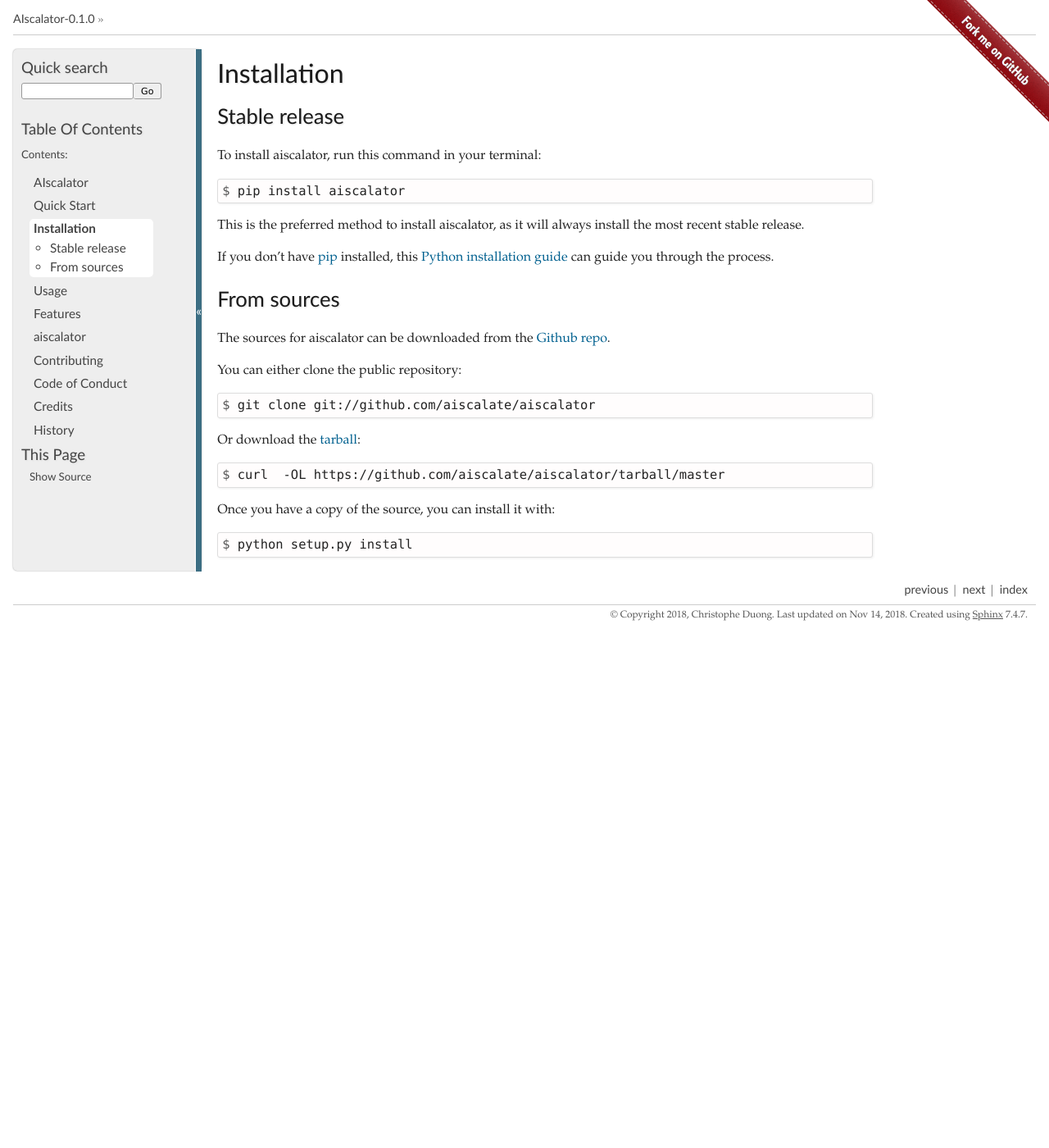
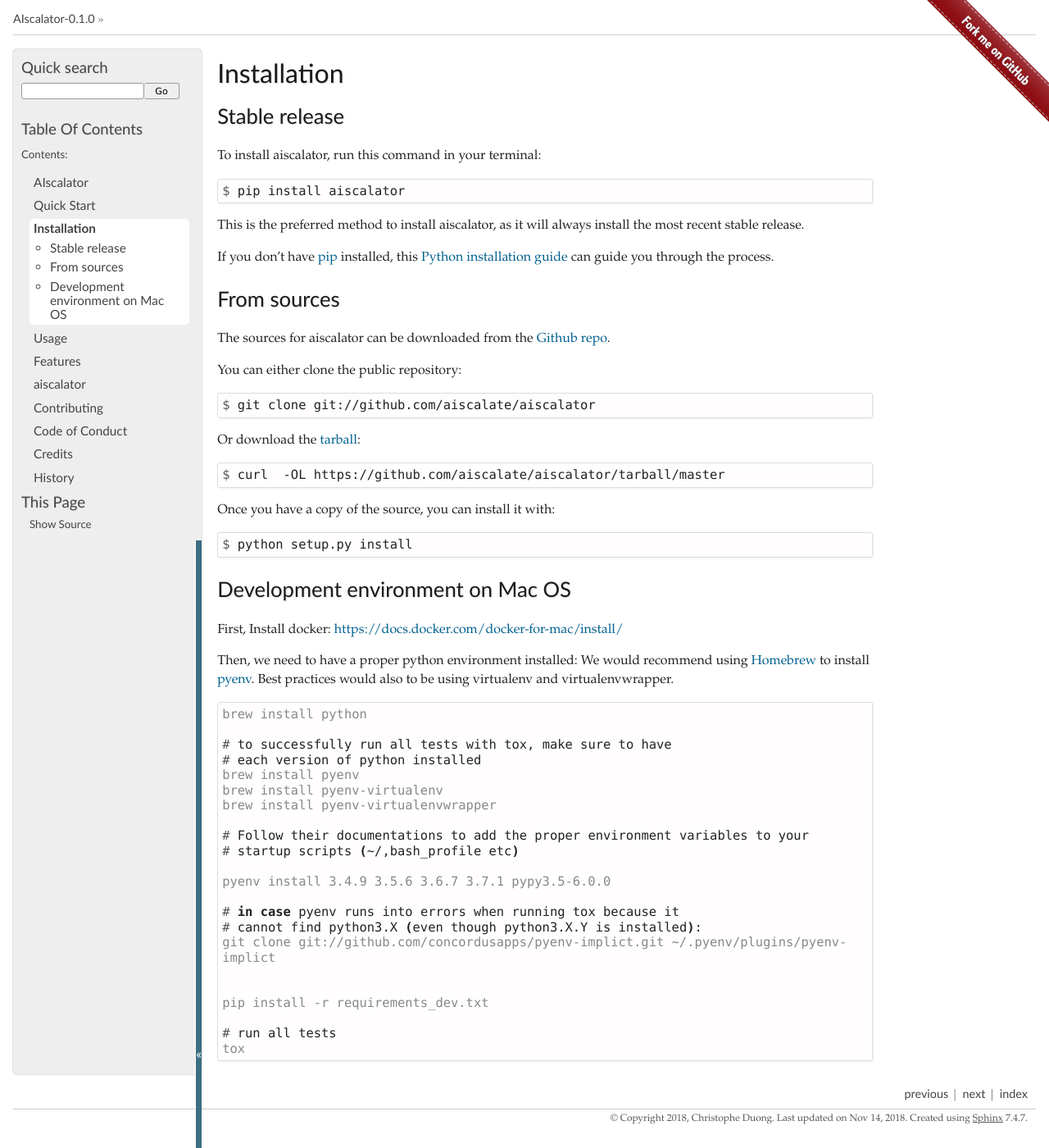
Before and after one commit to Aiscalate/aiscalator, a Sphinx documentation site: the page built from docs/installation.rst, in a window 1280 px wide and 1400 px high. Shown: the whole window at 82% size. Built offline with Sphinx 7.4.7, drawn with Linux system fonts in a browser that asks for light colours.

Commit message:
Fix runtime errors related to mac os Add documentation for installation on mac os

```diff
--- a/docs/installation.rst
+++ b/docs/installation.rst
@@ -50,3 +50,43 @@ Once you have a copy of the source, you can install it with:
 
 .. _Github repo: https://github.com/aiscalate/aiscalator
 .. _tarball: https://github.com/aiscalate/aiscalator/tarball/master
+
+
+
+Development environment on Mac OS
+---------------------------------
+
+First, Install docker: https://docs.docker.com/docker-for-mac/install/
+
+Then, we need to have a proper python environment installed:
+We would recommend using Homebrew_ to install pyenv_. Best practices
+would also to be using virtualenv and virtualenvwrapper.
+
+
+.. _Homebrew: http://brew.sh/
+.. _pyenv: https://github.com/pyenv/pyenv#homebrew-on-macos
+
+.. code-block:: console
+
+    brew install python
+
+    # to successfully run all tests with tox, make sure to have
+    # each version of python installed
+    brew install pyenv
+    brew install pyenv-virtualenv
+    brew install pyenv-virtualenvwrapper
+
+    # Follow their documentations to add the proper environment variables to your
+    # startup scripts (~/,bash_profile etc)
+
+    pyenv install 3.4.9 3.5.6 3.6.7 3.7.1 pypy3.5-6.0.0
+
+    # in case pyenv runs into errors when running tox because it
+    # cannot find python3.X (even though python3.X.Y is installed):
+    git clone git://github.com/concordusapps/pyenv-implict.git ~/.pyenv/plugins/pyenv-implict
+
+
+    pip install -r requirements_dev.txt
+
+    # run all tests
+    tox
```
Also changed, not shown: 5 other files.
